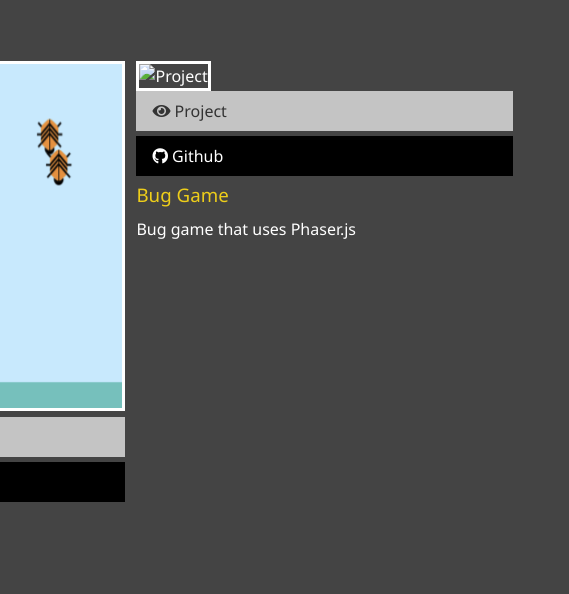
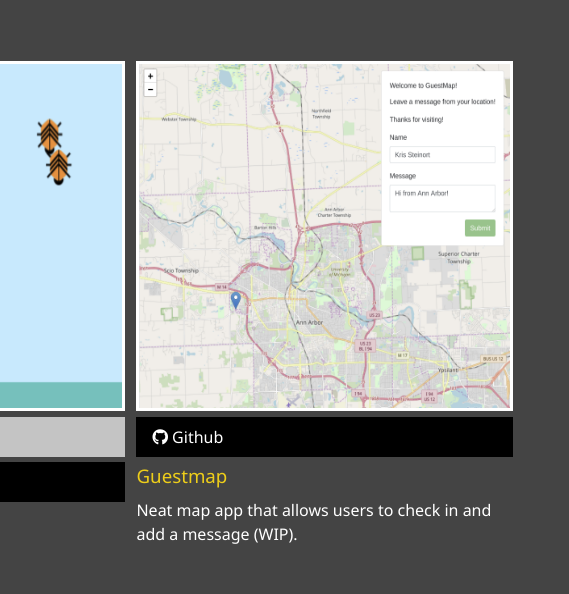
Before and after one commit to krissteinort/krissteinort.com, a plain HTML site: page work.html in a window 1280 px wide. Shown: the part 211-805 px from the top of the page, 711-1280 px from the left. Drawn offline with Linux system fonts and the light colour scheme.

Commit message:
changes location of an image

```diff
--- a/work.html
+++ b/work.html
@@ -73,7 +73,7 @@
           Project</a>
         <a href="redacted" class="btn-dark"> <i class="fab fa-github"></i> Github</a>
         <h3 class="project-heading">Wanderlust App</h3>
-        <p style="  margin-left: 0.5rem; margin-top: 8px"> Simple travel app that hits Foursquare and APIXU API's to
+        <p style="margin-left: 0.5rem; margin-top: 8px"> Simple travel app that hits Foursquare and APIXU API's to
           provide simple
           weather and destination info.</p>
       </div>
@@ -82,14 +82,13 @@
         <a href="https://krissteinort.github.io/bug-game/" class="btn-light"> <i class="fas fa-eye"></i> Project</a>
         <a href="https://github.com/krissteinort/bug-game" class="btn-dark"> <i class="fab fa-github"></i> Github</a>
         <h3 class="project-heading">Bug Game</h3>
-        <p style="  margin-left: 0.5rem; margin-top: 8px">Bug game that uses Phaser.js</p>
+        <p style="margin-left: 0.5rem; margin-top: 8px">Bug game that uses Phaser.js</p>
       </div>
       <div class="item">
-        <a href="https://krissteinort.github.io/wanderapp/"><img src="img/projects/guestmap.png" alt="Project" /> </a>
-        <a href="https://krissteinort.github.io/bug-game/" class="btn-light"> <i class="fas fa-eye"></i> Project</a>
-        <a href="https://github.com/krissteinort/bug-game" class="btn-dark"> <i class="fab fa-github"></i> Github</a>
-        <h3 class="project-heading">Bug Game</h3>
-        <p style="  margin-left: 0.5rem; margin-top: 8px">Bug game that uses Phaser.js</p>
+        <a href="https://github.com/krissteinort/guestmap"><img src="img/projects/guestmap.png" alt="Project" /> </a>
+        <a href="https://github.com/krissteinort/guestmap" class="btn-dark"> <i class="fab fa-github"></i> Github</a>
+        <h3 class="project-heading">Guestmap</h3>
+        <p style="margin-left: 0.5rem; margin-top: 8px">Neat map app that allows users to check in and add a message (WIP).</p>
       </div>
     </div>
   </main>
```
Also changed, not shown: img/projects/guestmap.png (renamed from img/guestmap.png).
